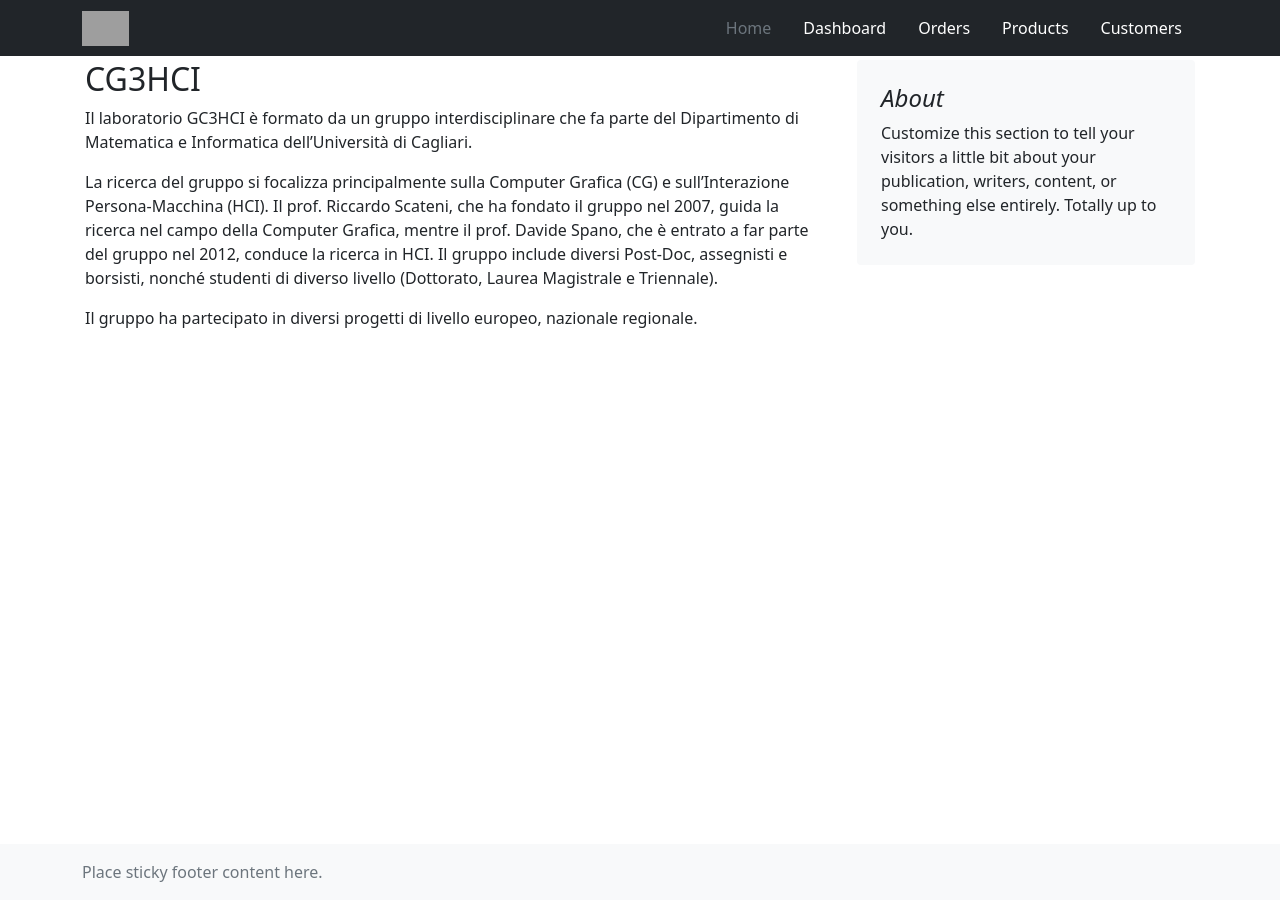
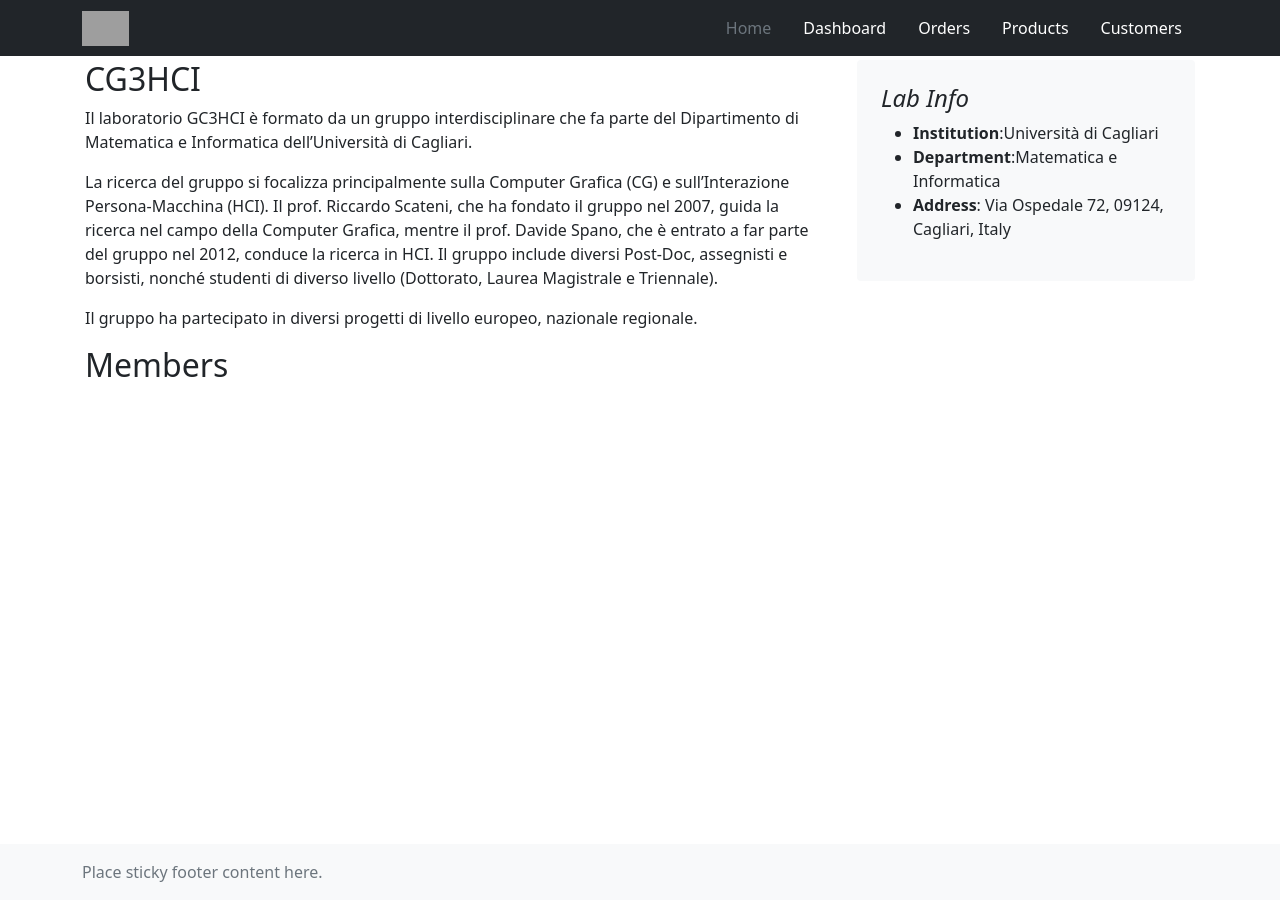
Before and after one commit to sigchi-italy/sigchi-italy, a Jekyll site: the page built from _research_groups/cg3hci/description.md, in a window 1280 px wide. Built offline with Jekyll 4.4.1, drawn with Linux system fonts in a browser that asks for light colours; grey boxes are pictures that could not be loaded.

Commit message:
test bootstrap v5

```diff
--- a/_layouts/research.html
+++ b/_layouts/research.html
@@ -64,6 +64,9 @@
                 <article class="blog-post">
                     <h2 class="blog-post-title">{{page.group-name}}</h2>
                     {{content}}
+
+                    <h2 class="blog-post-title">Members</h2>
+
                 </article>
 
             </div>
@@ -71,9 +74,15 @@
             <div class="col-md-4">
                 <div class="position-sticky" style="top: 2rem;">
                     <div class="p-4 mb-3 bg-light rounded">
-                        <h4 class="fst-italic">About</h4>
-                        <p class="mb-0">Customize this section to tell your visitors a little bit about your
-                            publication, writers, content, or something else entirely. Totally up to you.</p>
+                        <h4 class="fst-italic">Lab Info</h4>
+                        <ul>
+                            <li><strong>Institution</strong>:{{page.institution}}</li>
+                            <li><strong>Department</strong>:{{page.department}}</li>
+                            <li><strong>Address</strong>:
+                                {{page.address.street-name}}
+                                {{page.address.street-number}},
+                                {{page.address.zip}}, {{page.address.city}}, {{page.address.state}}</li>
+                        </ul>
                     </div>
 
                 </div>
```
